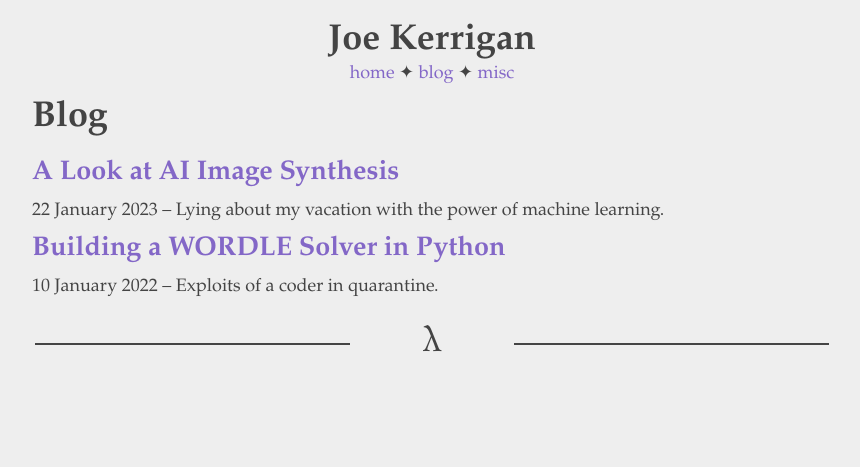
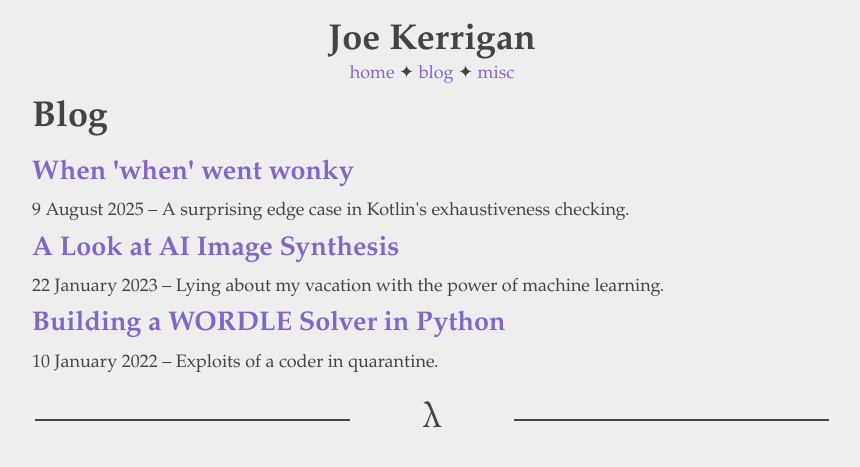
Before and after one commit to joek13/joek13.github.io, a Jekyll site: the page built from blog/index.html, in a window 1280 px wide. Shown: the top 467 px of the page, without its empty margins (208-1068 px from the left). Built offline with Jekyll 4.4.1, drawn with Linux system fonts in a browser that asks for light colours; some of the changed lines change nothing that is shown.

Commit message:
Add kotlin-when blog post

````diff
--- /dev/null
+++ b/_posts/2025-08-09-when-when-went-wonky.md
@@ -0,0 +1,139 @@
+---
+layout: post
+title: When 'when' went wonky
+description: A surprising edge case in Kotlin's exhaustiveness checking.
+excerpt_separator: <!--end-excerpt-->
+permalink: /blog/kotlin-when
+---
+
+Using Kotlin's [`sealed` modifier](https://kotlinlang.org/docs/sealed-classes.html#declare-a-sealed-class-or-interface), you can define something like an [algebraic data type](https://en.wikipedia.org/wiki/Algebraic_data_type):
+
+```kotlin
+sealed interface TaskStatus {
+    object Pending : TaskStatus
+    class Complete(val result: Int) : TaskStatus
+    class Failed(val error: String) : TaskStatus
+}
+```
+
+A `when` statement lets us handle each case:
+
+```kotlin
+fun printTaskStatus(taskStatus: TaskStatus) {
+    when(taskStatus) {
+        TaskStatus.Pending -> println("Task is pending")
+        is TaskStatus.Complete -> println("Task complete with result: ${taskStatus.result}")
+        is TaskStatus.Failed -> println("Task failed with error: ${taskStatus.error}")
+    }
+}
+```
+Notice there's no `else` branch.
+Because `TaskStatus` is `sealed`, the compiler knows all its possible subtypes at compile time.
+Since we've covered them all, no `else` branch is necessary.
+
+That's good, because when we add a new subtype...
+
+```diff
+ // Represents the status of an asynchronous task.
+ sealed interface TaskStatus {
+     object Pending : TaskStatus
++    object Skipped : TaskStatus
+     class Complete(val result: Int) : TaskStatus
+     class Failed(val error: String) : TaskStatus
+ }
+```
+
+...the compiler will helpfully remind us to update our `when` statement:
+
+```
+error: 'when' expression must be exhaustive. Add the 'Skipped' branch or an 'else' branch.
+    when(taskStatus) {
+    ^^^^
+```
+
+The main appeal here is that we get to model state in a type-safe manner while the compiler enforces exhaustiveness.
+This pattern is common in functional languages (Haskell) and languages with heavy functional inspiration (Rust).
+
+But something strange can happen if we try to construct an instance of TaskStatus at runtime using Java reflection.
+Imagine invoking some Java serialization library that uses reflection under the hood:
+
+```kotlin
+val status = json.read<TaskStatus>("""{"status": "Pending"}""")
+printTaskStatus(status)
+```
+
+Compilation passes, but we fail at runtime:
+
+```
+% kotlinc -include-runtime -d example.jar example.kt
+% java -jar example.jar
+Exception in thread "main" kotlin.NoWhenBranchMatchedException
+        at ExampleKt.printTaskStatus(example.kt:15)
+        at ExampleKt.main(example.kt:33)
+        at ExampleKt.main(example.kt)
+```
+
+What gives? Isn't the compiler supposed to prevent this runtime error from happening?
+
+At runtime, we decide whether to take the `TaskStatus.Pending` branch by evaluating `status == TaskStatus.Pending`, or equivalently, `status.equals(TaskStatus.Pending)`. On the JVM, this invokes `Object.equals`, which implements referential equality.
+
+Normally that would be fine. Kotlin objects are represented by singletons, so every `TaskStatus.Pending` refers to the same instance. But this guarantee is upheld by the Kotlin compiler, and it doesn't extend to called Java code. And indeed using Java reflection, we can create additional instances of `TaskStatus.Pending`:
+
+```kotlin
+val constructor = TaskStatus.Pending::class.java.getDeclaredConstructor()
+constructor.isAccessible = true
+
+val status1 = TaskStatus.Pending
+val status2 = constructor.newInstance() as TaskStatus.Pending
+
+println("${status1 == status2}")  // false
+println("${status1 === status2}") // false
+```
+
+Two distinct `Pending` instances now exist, and `when` falls through, leading to the runtime error.
+
+So we have our bug: Kotlin thinks the `when` statement is exhaustive because it assumes only one instance of `TaskStatus.Pending` can exist at runtime. Our serialization library breaks that assumption by creating a new instance using reflection.
+
+How can we fix this? The simplest way is to match on type:
+
+```diff
+ fun printTaskStatus(taskStatus: TaskStatus) {
+     when(taskStatus) {
+-        TaskStatus.Pending -> println("Task is pending")
++        is TaskStatus.Pending -> println("Task is pending")
+         is TaskStatus.Complete -> println("Task complete with result: ${taskStatus.result}")
+         is TaskStatus.Failed -> println("Task failed with error: ${taskStatus.error}")
+     }
+ }
+```
+
+Now *any* instance of `Pending` will trigger the appropriate branch.
+But we can easily forget to write `is`. A better solution would be to override `Pending.equals`:
+
+```kotlin
+public sealed interface TaskStatus {
+    object Pending : TaskStatus {
+        override fun equals(other: Any?) =
+            other != null && other is Pending
+
+        // Should override hashCode() as well.
+    }
+    class Complete(val result: Int) : TaskStatus
+    class Failed(val error: String) : TaskStatus
+}
+```
+
+Now, `Pending.equals` implements structural equality. All instances compare equal.
+Our original snippet behaves as expected, even if we use reflection to create additional instances of `Pending`.
+
+In fact, if we apply the [`data` modifier](https://kotlinlang.org/docs/object-declarations.html#data-objects) to an object, the compiler will generate appropriate `equals()` (and `hashCode()`) methods automatically, avoiding this strange situation entirely. This gotcha is even called out in the documentation:
+
+> The `equals()` function for a `data object` ensures that all objects that have the type of your `data object` are considered equal.
+> In most cases, you will only have a single instance of your `data object` at runtime, since a `data object` declares a singleton.
+> However, in the edge case where another object of the same type is generated at runtime (for example, by using platform reflection with `java.lang.reflect` or a JVM serialization library that uses this API under the hood), this ensures that the objects are treated as being equal.
+
+I bring up this example not because I think it points to some flaw in Kotlin, but rather because it illustrates a trade-off.
+One reason Kotlin is attractive is because it can provide strong guarantees (exhaustiveness checking, null safety) and remain compatible with the Java ecosystem.
+As a developer, I get to take advantage of Kotlin's features without giving up access to my favorite Java libraries, which can be really important in an enterprise context.
+
+But things get *weird* at the border; called Java code is under no obligation to honor Kotlin's guarantees, and that can lead to surprising results.
--- a/_sass/github.scss
+++ b/_sass/github.scss
@@ -26,6 +26,7 @@
 }
 .highlight .gd {
   color: #000000;
+  background-color: #ffc7c7;
 }
 .highlight .ge {
   color: #000000;
````
